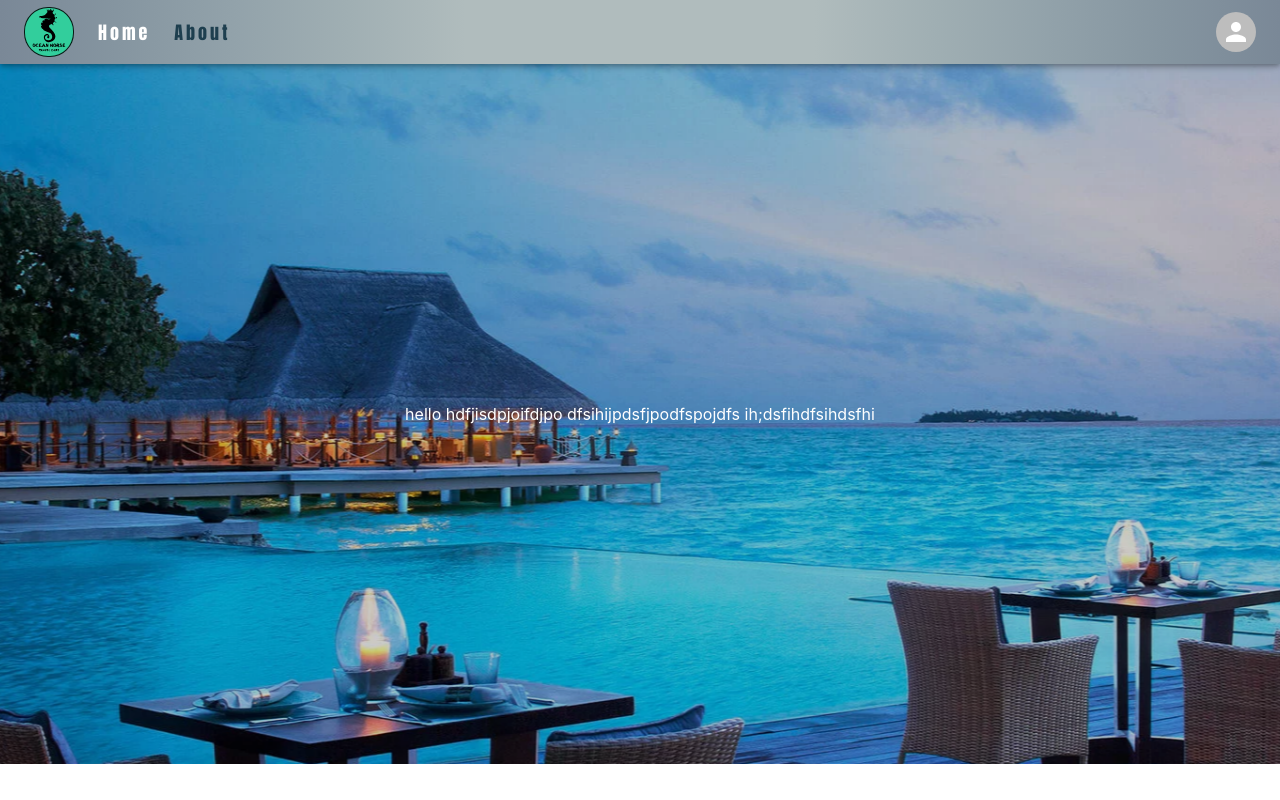
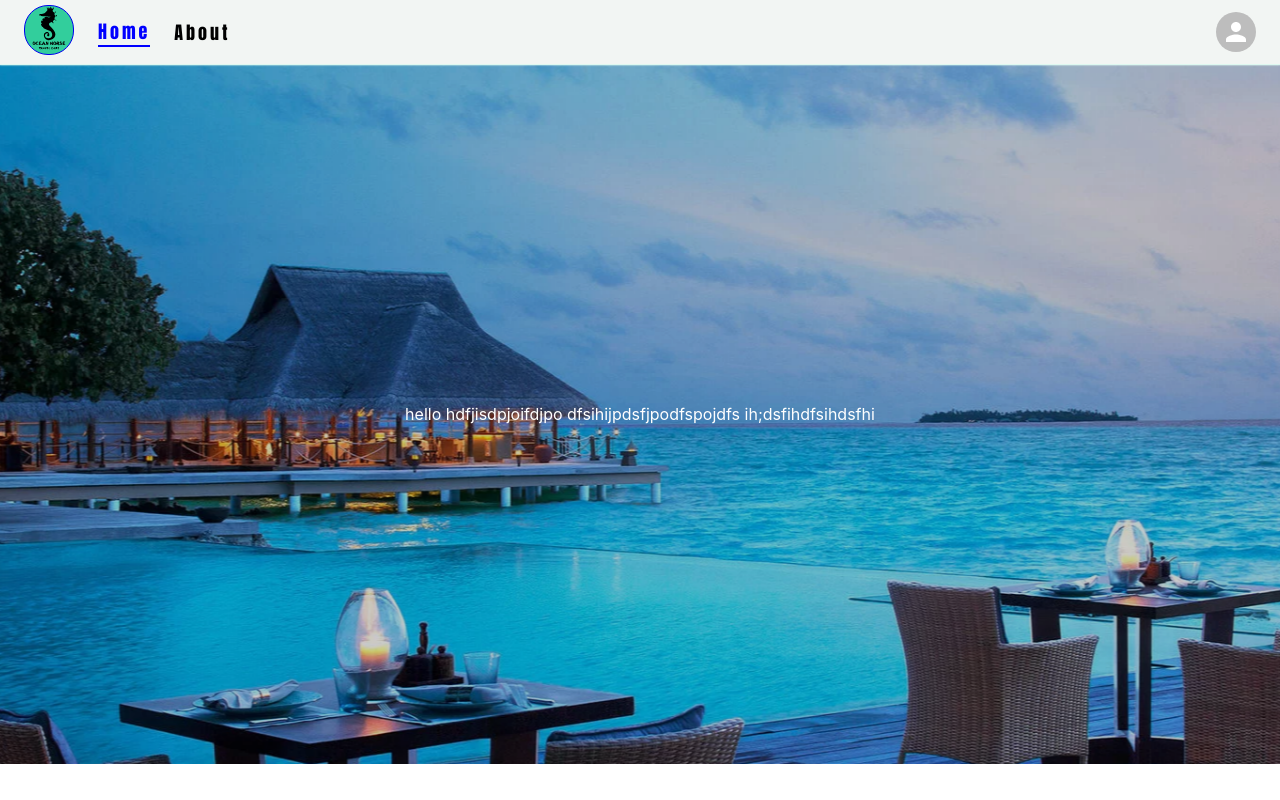
Before and after one commit to Rajapandi1212/travels-web, a React (Create React App) app: page / in a window 1280 px wide. Built offline with nearby package versions, Linux system fonts and the light colour scheme.

Commit message:
Header UI update

```diff
--- a/src/components/common/header/index.js
+++ b/src/components/common/header/index.js
@@ -1,6 +1,6 @@
 import { AppBar, Avatar, Toolbar } from "@mui/material";
 import { Box } from "@mui/system";
-import { NavLink } from "react-router-dom";
+import { Link, NavLink } from "react-router-dom";
 import "../../../styles/components/Header.css";
 import Logo from "../../../assets/images/logo/logo1.svg";
 const Header = () => {
@@ -9,29 +9,41 @@ const Header = () => {
     { item: "About", link: "/about" },
   ];
   const ActiveClass = {
-    color: "white",
     textDecoration: "none",
     fontSize: "large",
     letterSpacing: 3,
     fontFamily: " Impact, Haettenschweiler, 'Arial Narrow Bold', sans-serif",
+    backgroundImage: "linear-gradient(120deg, blue, blue, blue, blue,blue,blue,blue, green, green,green, green,green) ",
+    animation:" button-animation 0.65s 0.30s ease-out ",
+    backgroundSize: 100,
+    backgroundRepeat: "repeat",
+    webkitBackgroundClip: "text",
+    WebkitTextFillColor: "transparent",
+    mozBackgroundClip: "text",
+    mozTextFillColor: "transparent",
+    textDecoration:'underline',
+    borderBottom:" 2px solid blue"
+
   };
   const NonActiveClass = {
-    color: "#1e3f4f",
     textDecoration: "none",
     fontSize: "large",
     fontFamily: " Impact, Haettenschweiler, 'Arial Narrow Bold', sans-serif",
     letterSpacing: 3,
+    color:"black",
+
   };
   return (
     <Box>
       <AppBar
         position="fixed"
-        // sx={{
-        //   boxShadow: "0px 1px 2px 0px #d8fff3c2, 0px 1px 1px 0px #e5f2ee;",
-        //   zIndex: 3
-        // }}
-        className="header_container"
-      >
+        sx={{
+          boxShadow: "0px 1px 2px 0px #d8fff3c2, 0px 1px 1px 0px #e5f2ee;",
+          zIndex: 3,
+          bgcolor:"#f2f5f3"
+        }}
+
+>
         <Toolbar
           sx={{
             display: "flex",
@@ -42,8 +54,8 @@ const Header = () => {
             mx: "auto",
           }}
         >
-          <Box sx={{ display: "flex", gap: 3, alignItems: "center" }}>
-            <img
+          <Box sx={{ display: "flex", gap: 3, alignItems: "center" }} >
+           <Link to="/"><img
               src={Logo}
               style={{
                 height: "50px",
@@ -52,14 +64,16 @@ const Header = () => {
                 backgroundColor: "#32ce9c",
               }}
               alt="logo"
-            />
+
+            /></Link>
             {NAVITEM.map(({ item, link }, i) => (
               <NavLink
                 Key={i}
                 to={link}
                 style={({ isActive }) =>
-                  isActive ? ActiveClass : NonActiveClass
+                  isActive ? (ActiveClass) : (NonActiveClass)
                 }
+
               >
                 {item}
               </NavLink>
--- a/src/styles/components/Header.css
+++ b/src/styles/components/Header.css
@@ -16,4 +16,35 @@
   );
   z-index: 3;
   box-shadow: "0px 1px 2px 0px #d8fff3c2, 0px 1px 1px 0px #e5f2ee";
+
 }
+
+
+NavLink:hover, NavLink:hover span{
+  animation: button-animation-rev 0.65s ease-out forwards;
+}
+
+NavLink:hover {
+box-shadow: 3px 2px 10px 1px rgba(0,0,0,0.15);
+transition: 0.5s;
+animation: button-animation-rev 0.65s ease-out forwards;
+
+}
+
+@keyframes button-animation {
+0% {
+  background-position: top right;
+}
+100% {
+  background-position: top left;
+}
+}
+
+@keyframes button-animation-rev {
+0% {
+  background-position: top left;
+}
+100% {
+  background-position: top right;
+}
+}
```
